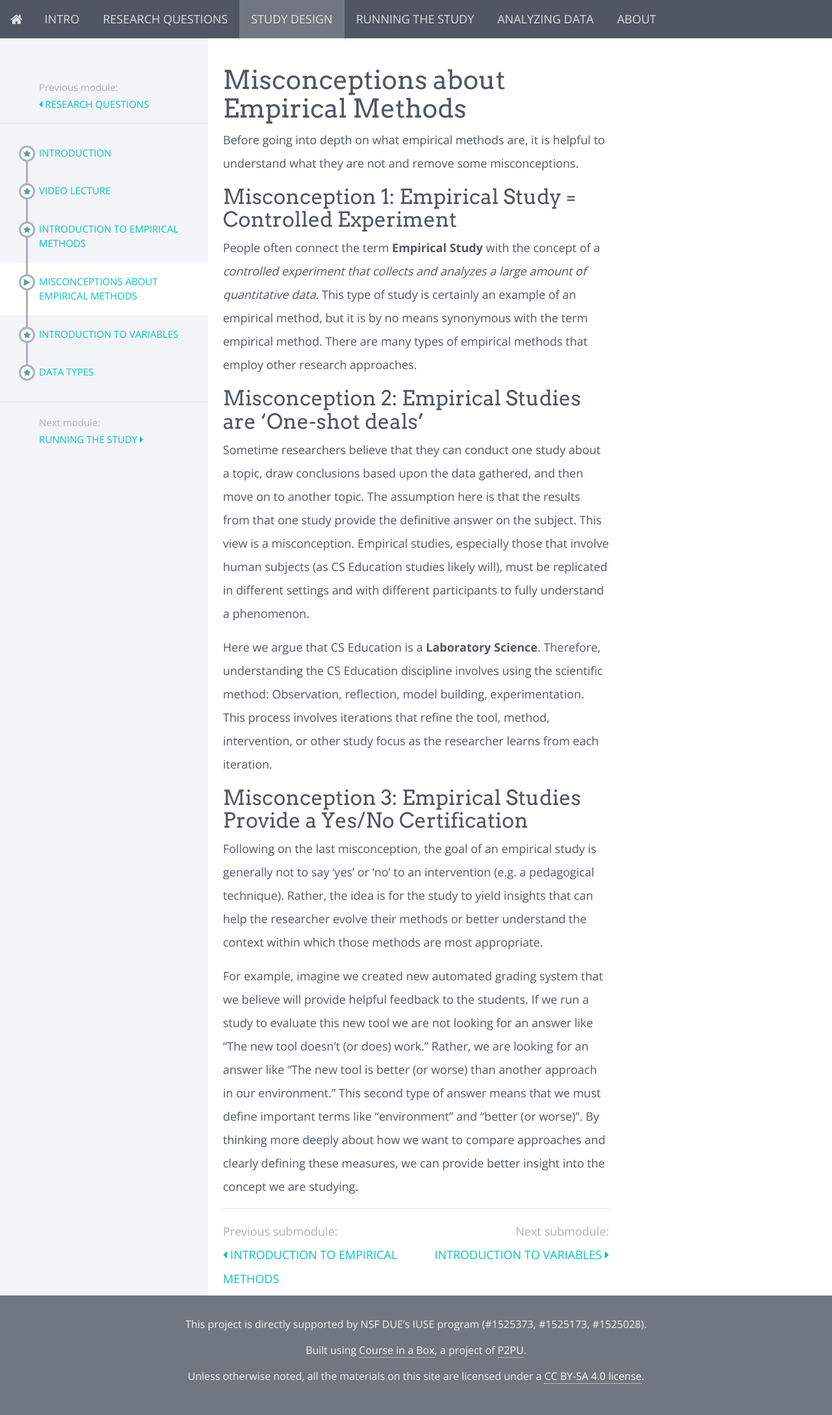
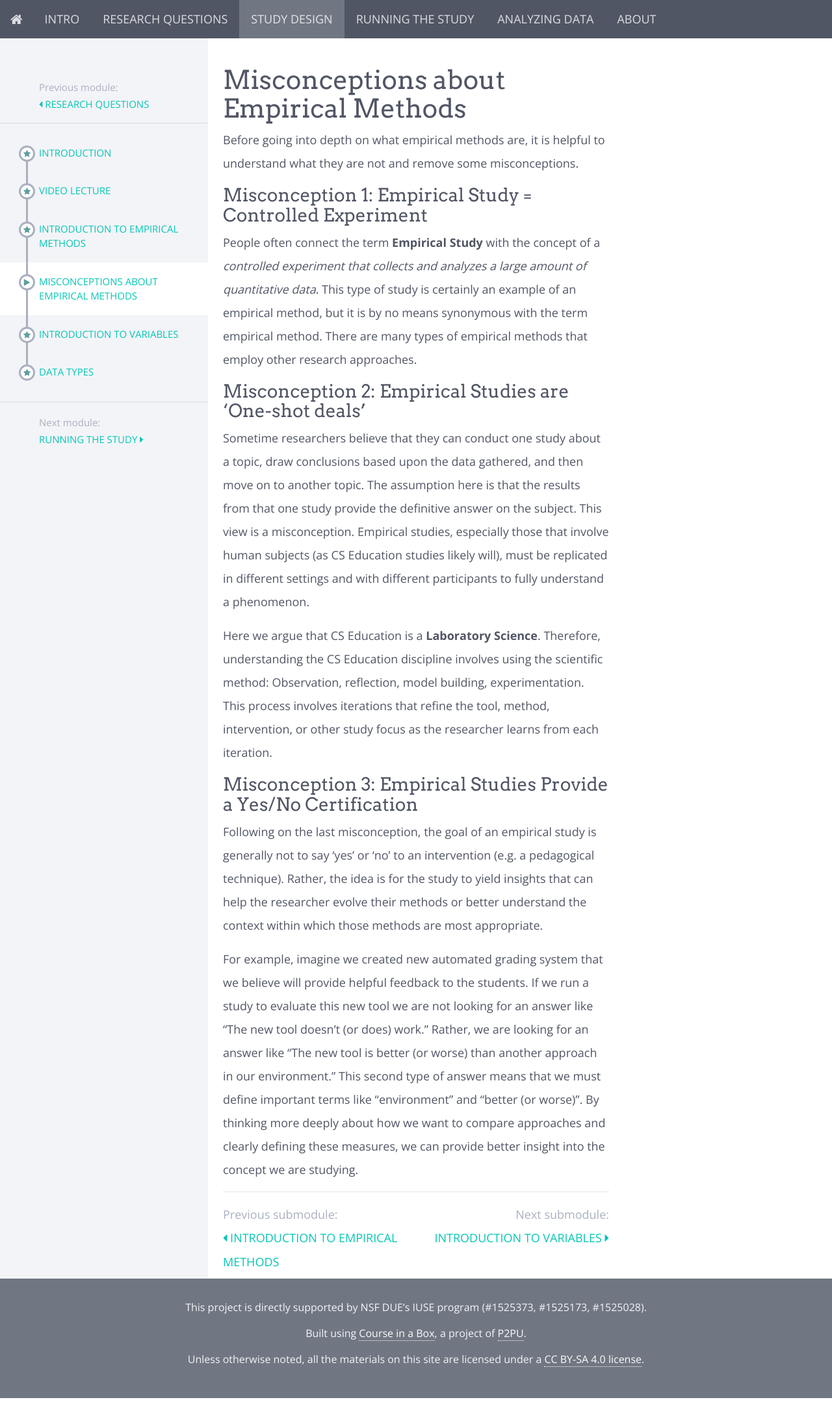
Before and after one commit to marksherriff/deers, a Jekyll site: the page built from modules/study design/_posts/2021-05-04-empirical-method-misconceptions.md, in a window 1280 px wide. Shown: the whole page at 65% size. Built offline with Jekyll 4.4.1, drawn with Linux system fonts in a browser that asks for light colours; nearby versions of some CDN libraries; after the commit the page ends 2152 px from its top, so only the background shows below that.

Commit message:
fixed formatting

```diff
--- a/modules/study design/_posts/2021-05-04-empirical-method-misconceptions.md
+++ b/modules/study design/_posts/2021-05-04-empirical-method-misconceptions.md
@@ -6,15 +6,15 @@ title: Misconceptions about Empirical Methods
 
 Before going into depth on what empirical methods are, it is helpful to understand what they are not and remove some misconceptions.
 
-## Misconception 1: Empirical Study = Controlled Experiment
+### Misconception 1: Empirical Study = Controlled Experiment
 People often connect the term **Empirical Study** with the concept of a _controlled experiment that collects and analyzes a large amount of quantitative data_. This type of study is certainly an example of an empirical method, but it is by no means synonymous with the term empirical method. There are many types of empirical methods that employ other research approaches.
 
-## Misconception 2:  Empirical Studies are 'One-shot deals'
+### Misconception 2:  Empirical Studies are 'One-shot deals'
 Sometime researchers believe that they can conduct one study about a topic, draw conclusions based upon the data gathered, and then move on to another topic. The assumption here is that the results from that one study provide the definitive answer on the subject. This view is a misconception. Empirical studies, especially those that involve human subjects (as CS Education studies likely will), must be replicated in different settings and with different participants to fully understand a phenomenon.
 
 Here we argue that CS Education is a **Laboratory Science**. Therefore, understanding the CS Education discipline involves using the scientific method: Observation, reflection, model building, experimentation. This process involves iterations that refine the tool, method, intervention, or other study focus as the researcher learns from each iteration.
 
-## Misconception 3: Empirical Studies Provide a Yes/No Certification
+### Misconception 3: Empirical Studies Provide a Yes/No Certification
 Following on the last misconception, the goal of an empirical study is generally not to say 'yes' or 'no' to an intervention (e.g. a pedagogical technique). Rather, the idea is for the study to yield insights that can help the researcher evolve their methods or better understand the context within which those methods are most appropriate.
 
 For example, imagine we created new automated grading system that we believe will provide helpful feedback to the students. If we run a study to evaluate this new tool we are not looking for an answer like "The new tool doesn't (or does) work." Rather, we are looking for an answer like "The new tool is better (or worse) than another approach in our environment." This second type of answer means that we must define important terms like "environment" and "better (or worse)". By thinking more deeply about how we want to compare approaches and clearly defining these measures, we can provide better insight into the concept we are studying.
```
